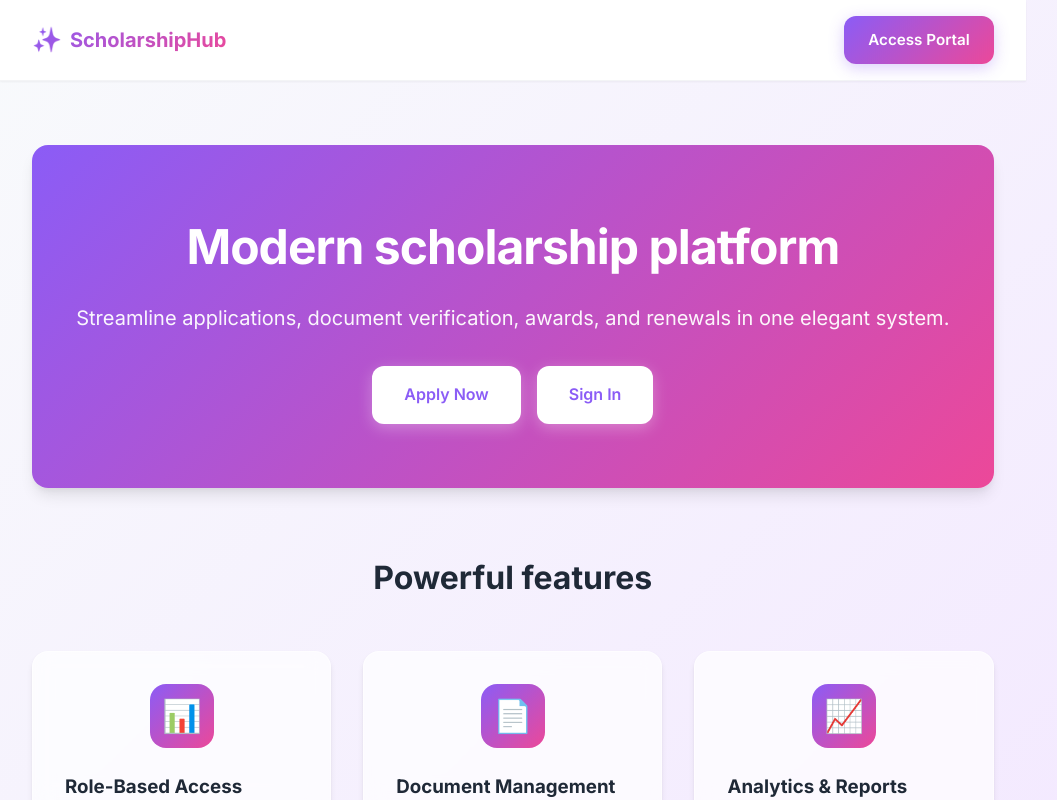
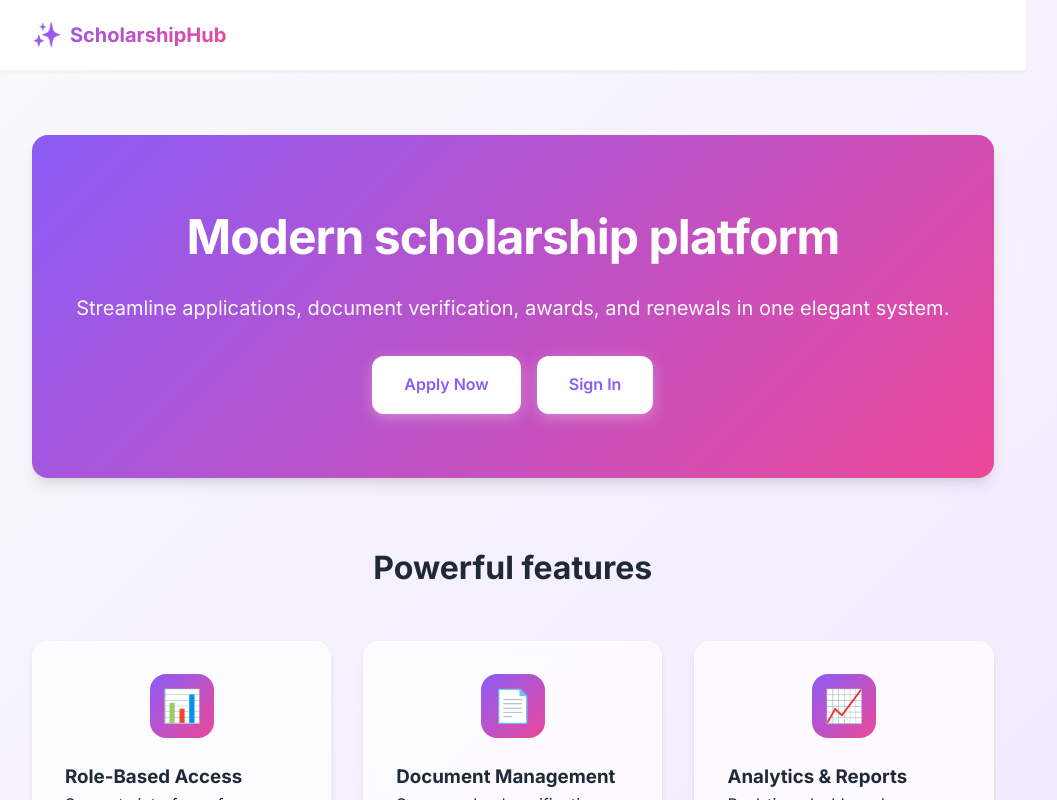
Before and after one commit to shifumark/CEAP, a React (Vite) app in the folder client/: page / in a window 1280 px wide. Shown: the whole page, without its empty margins (0-1057 px from the left). Built offline with nearby package versions, Linux system fonts and the light colour scheme; no server answers.

Commit message:
Remove Access Portal button from home page navbar

```diff
--- a/client/src/pages/HomePage.tsx
+++ b/client/src/pages/HomePage.tsx
@@ -7,9 +7,6 @@ const HomePage = () => {
         <div className="navbar-brand">
           <span style={{ fontSize: '1.5rem' }}>✨</span>
           <span>ScholarshipHub</span>
-        </div>
-        <div className="navbar-actions">
-          <Link className="btn btn-primary" to="/login">Access Portal</Link>
         </div>
       </nav>
 
```
